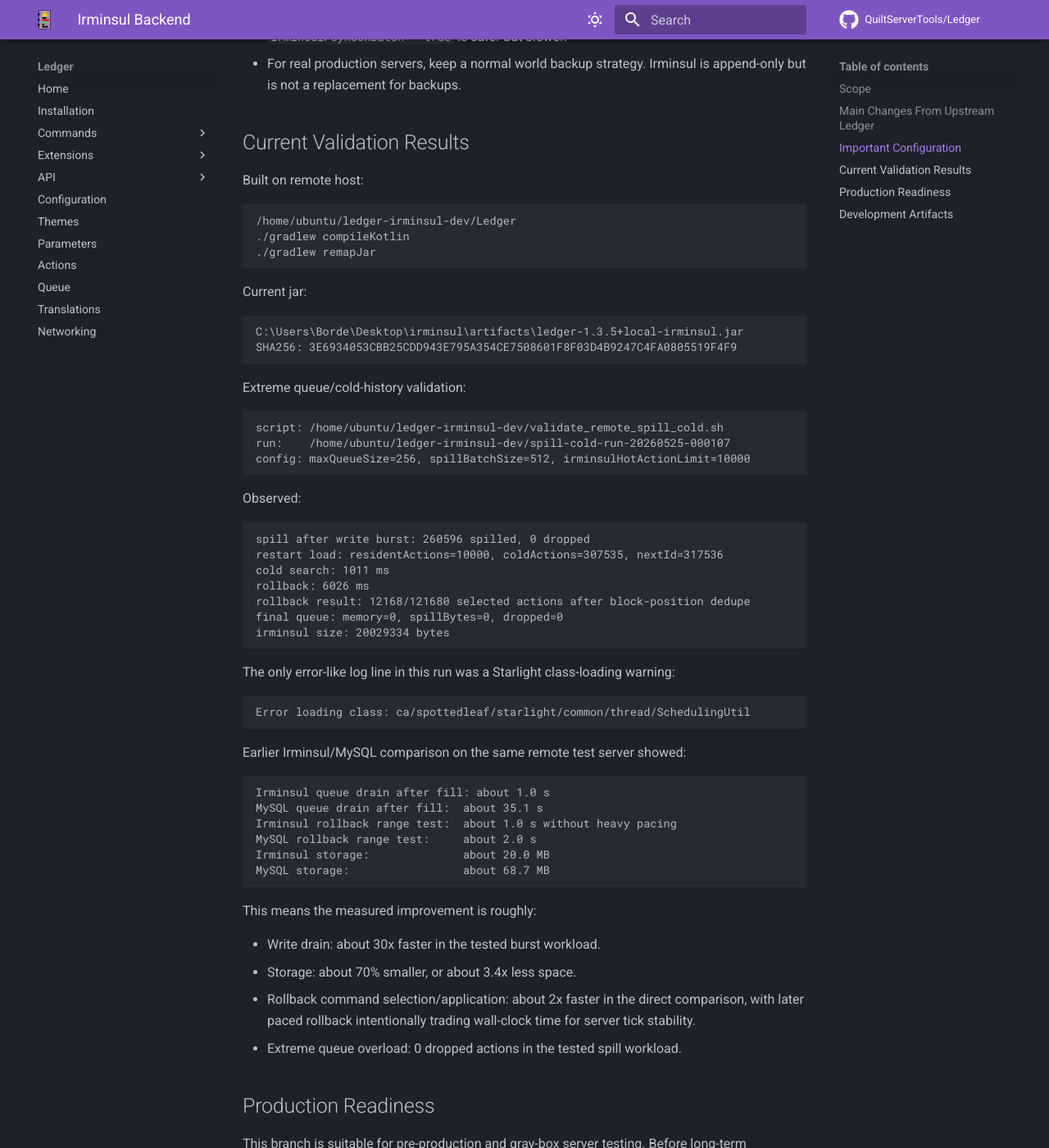
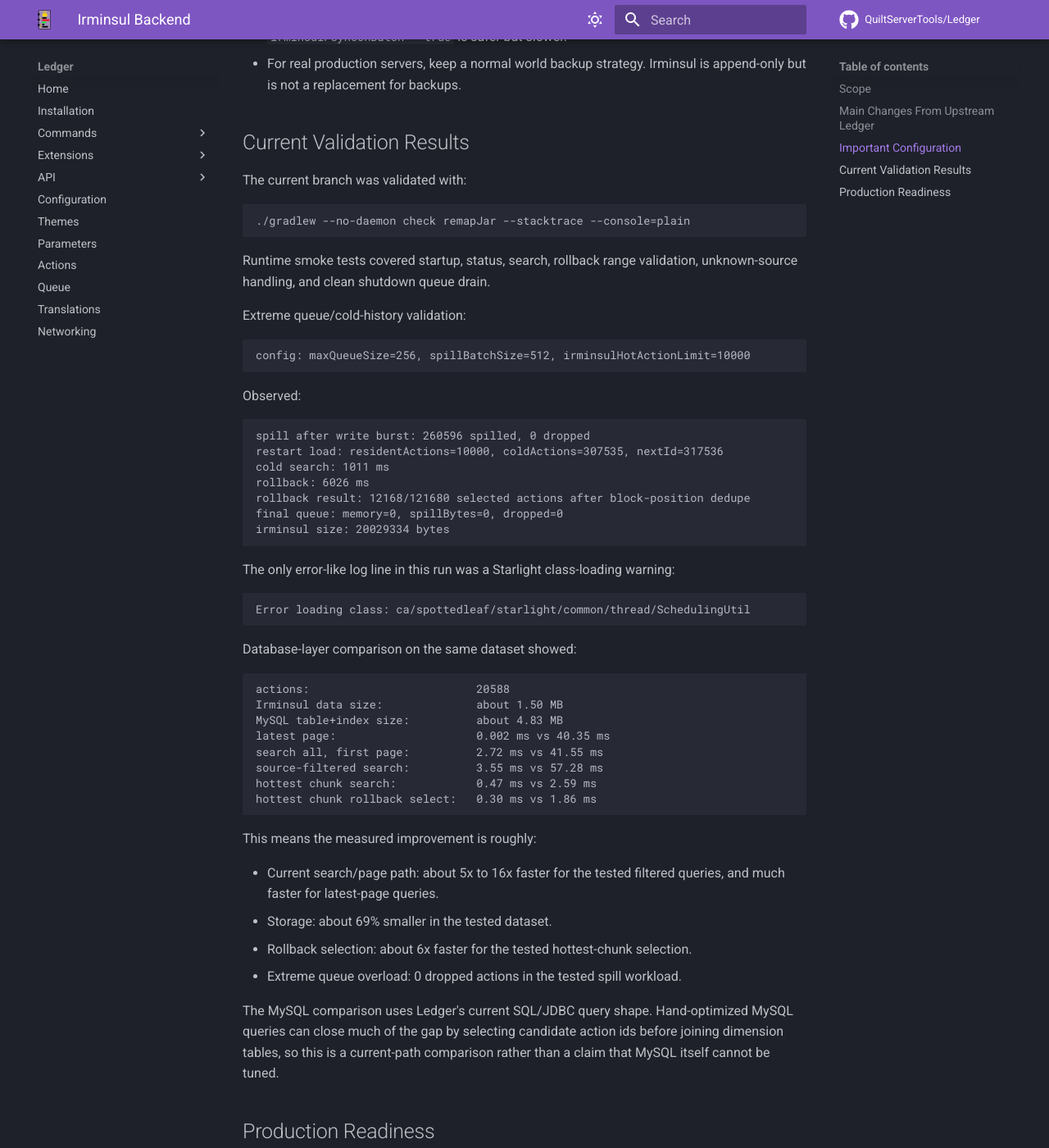
Before and after one commit to BorderRegion/Irminsul, an MkDocs documentation site: the page built from docs/irminsul.md, in a window 1280 px wide and 1400 px high, scrolled down 1921 px. Shown: the whole window at 82% size. Built offline with MkDocs 1.6.1 and Material for MkDocs 9.7.7, drawn with Linux system fonts in a browser that asks for light colours; comment, search, counter and statistics services are not loaded; the version menu is left out; some of the changed text lies outside the part shown.

Commit message:
Update Irminsul release documentation

````diff
--- a/docs/irminsul.md
+++ b/docs/irminsul.md
@@ -78,26 +78,18 @@ Notes:
 
 ## Current Validation Results
 
-Built on remote host:
+The current branch was validated with:
 
 ```text
-/home/ubuntu/ledger-irminsul-dev/Ledger
-./gradlew compileKotlin
-./gradlew remapJar
+./gradlew --no-daemon check remapJar --stacktrace --console=plain
 ```
 
-Current jar:
-
-```text
-C:\Users\Borde\Desktop\irminsul\artifacts\ledger-1.3.5+local-irminsul.jar
-SHA256: 3E6934053CBB25CDD943E795A354CE7508601F8F03D4B9247C4FA0805519F4F9
-```
+Runtime smoke tests covered startup, status, search, rollback range validation,
+unknown-source handling, and clean shutdown queue drain.
 
 Extreme queue/cold-history validation:
 
 ```text
-script: /home/ubuntu/ledger-irminsul-dev/validate_remote_spill_cold.sh
-run:    /home/ubuntu/ledger-irminsul-dev/spill-cold-run-20260525-000107
 config: maxQueueSize=256, spillBatchSize=512, irminsulHotActionLimit=10000
 ```
 
@@ -119,25 +111,31 @@ The only error-like log line in this run was a Starlight class-loading warning:
 Error loading class: ca/spottedleaf/starlight/common/thread/SchedulingUtil
 ```
 
-Earlier Irminsul/MySQL comparison on the same remote test server showed:
+Database-layer comparison on the same dataset showed:
 
 ```text
-Irminsul queue drain after fill: about 1.0 s
-MySQL queue drain after fill:  about 35.1 s
-Irminsul rollback range test:  about 1.0 s without heavy pacing
-MySQL rollback range test:     about 2.0 s
-Irminsul storage:              about 20.0 MB
-MySQL storage:                 about 68.7 MB
+actions:                         20588
+Irminsul data size:              about 1.50 MB
+MySQL table+index size:          about 4.83 MB
+latest page:                     0.002 ms vs 40.35 ms
+search all, first page:          2.72 ms vs 41.55 ms
+source-filtered search:          3.55 ms vs 57.28 ms
+hottest chunk search:            0.47 ms vs 2.59 ms
+hottest chunk rollback select:   0.30 ms vs 1.86 ms
 ```
 
 This means the measured improvement is roughly:
 
-- Write drain: about 30x faster in the tested burst workload.
-- Storage: about 70% smaller, or about 3.4x less space.
-- Rollback command selection/application: about 2x faster in the direct comparison,
-  with later paced rollback intentionally trading wall-clock time for server tick
-  stability.
+- Current search/page path: about 5x to 16x faster for the tested filtered queries,
+  and much faster for latest-page queries.
+- Storage: about 69% smaller in the tested dataset.
+- Rollback selection: about 6x faster for the tested hottest-chunk selection.
 - Extreme queue overload: 0 dropped actions in the tested spill workload.
+
+The MySQL comparison uses Ledger's current SQL/JDBC query shape. Hand-optimized
+MySQL queries can close much of the gap by selecting candidate action ids before
+joining dimension tables, so this is a current-path comparison rather than a claim
+that MySQL itself cannot be tuned.
 
 ## Production Readiness
 
@@ -150,20 +148,3 @@ long-term production use, run:
 - modded registry id tests with real mod blocks/entities/items;
 - auto-purge and rewrite tests on large data;
 - backup/restore and rollback-to-SQL operational drills.
-
-## Development Artifacts
-
-Local artifacts are under:
-
-```text
-C:\Users\Borde\Desktop\irminsul\artifacts
-```
-
-Useful scripts:
-
-```text
-validate_remote_spill_cold.sh
-validate_remote_paced_rollback.sh
-run_remote_ledger_perf_hotcap.sh
-run_remote_ledger_perf.sh
-```
````
Also changed, not shown: README.md (+26 -8 lines), 1 other file.
